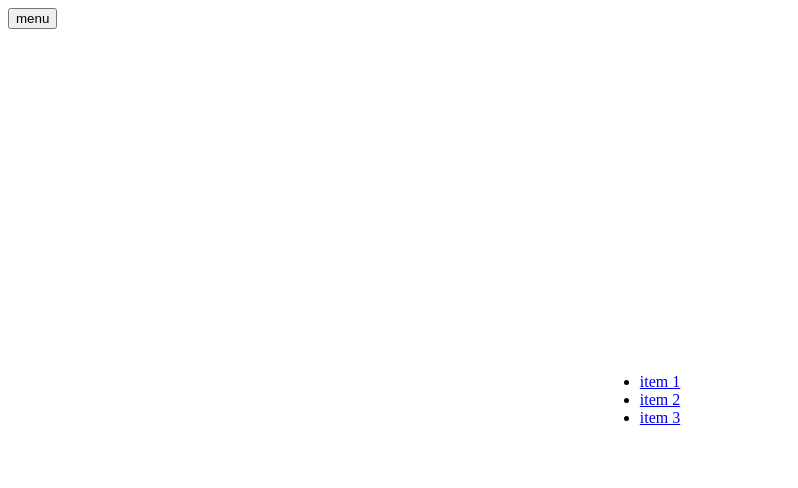
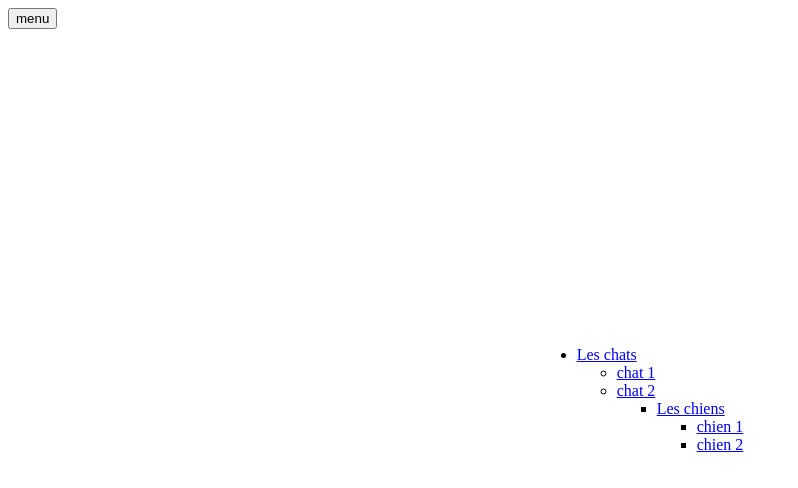
Before and after one commit to MMI-SAE-105/2022-r113-tp2-menu-alpinejs-Lucas-Chippaux, a website: page index.html in a window 1280 px wide. Both pictures are taken after a click on the button "menu". Shown: the whole page, without its empty margins (0-798 px from the left). Drawn offline with nearby package versions, Linux system fonts and the light colour scheme.

Commit message:
Menu et images chats/chiens

```diff
--- a/index.html
+++ b/index.html
@@ -41,10 +41,18 @@
       x-transition.duration.800ms
       class="menu"
     >
+      <ul>
+          <li><a href="cats/index.html">Les chats</a>
         <ul>
-          <li><a href="#">item 1</a></li>
-          <li><a href="#">item 2</a></li>
-          <li><a href="#">item 3</a></li>
+          <li><a href="/cats/chat-1.html">chat 1</a></li>
+          <li><a href="/cats/chat-2.html">chat 2</a></li>
+        <ul>
+          <li><a href="dogs/index.html">Les chiens</a>
+      <ul>
+
+          <li><a href="/dogs/chien-1.html">chien 1</a></li>
+          <li><a href="/dogs/chien-2.html">chien 2</a></li>
+
         </ul>
       </nav>
     </header>
```
